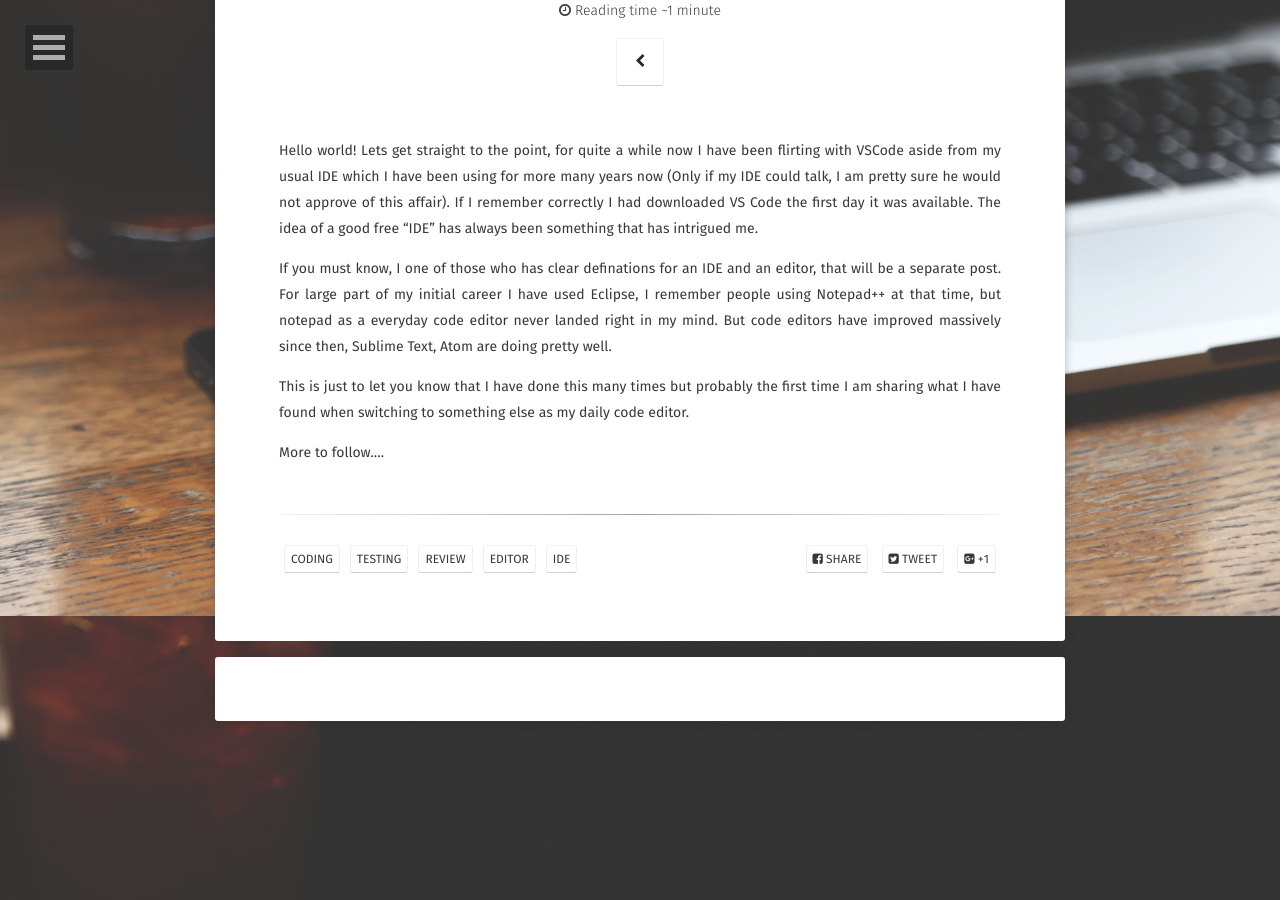
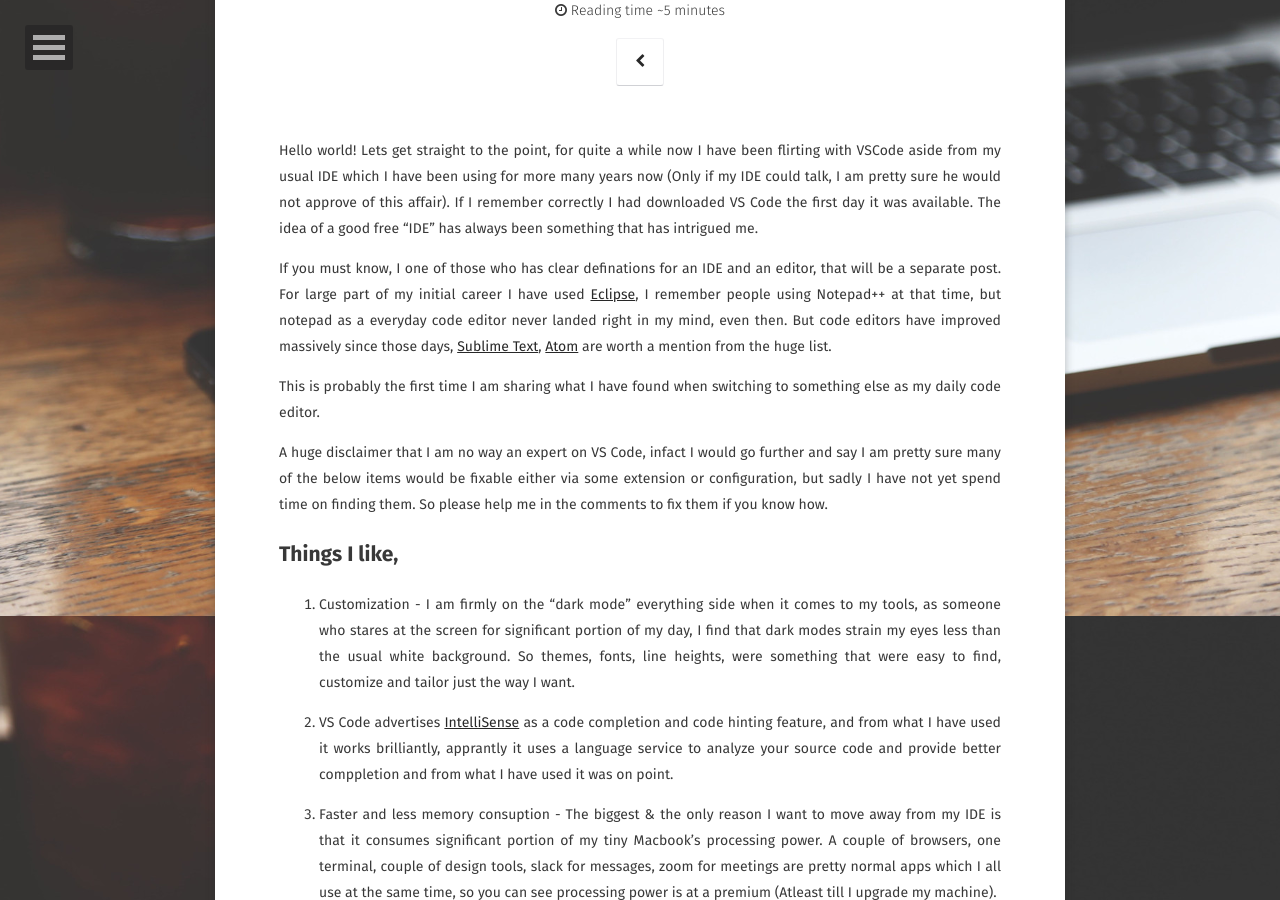
Before and after one commit to swarad07/swarad07.moon, a Jekyll site: the page built from _posts/2018-10-07-Trying-VSCode-for-a-full-day.md, in a window 1280 px wide and 900 px high, scrolled down 284 px. Built offline with Jekyll 4.4.1, drawn with Linux system fonts in a browser that asks for light colours; some web fonts are replaced; comment, search, counter and statistics services are not loaded; some of the changed text lies outside the part shown.

Commit message:
Finishing post 1.

```diff
--- a/_posts/2018-10-07-Trying-VSCode-for-a-full-day.md
+++ b/_posts/2018-10-07-Trying-VSCode-for-a-full-day.md
@@ -9,8 +9,49 @@ comments: true
 
 Hello world! Lets get straight to the point, for quite a while now I have been flirting with VSCode aside from my usual IDE which I have been using for more many years now (Only if my IDE could talk, I am pretty sure he would not approve of this affair). If I remember correctly I had downloaded VS Code the first day it was available. The idea of a good free "IDE" has always been something that has intrigued me.
 
-If you must know, I one of those who has clear definations for an IDE and an editor, that will be a separate post. For large part of my initial career I have used Eclipse, I remember people using Notepad++ at that time, but notepad as a everyday code editor never landed right in my mind. But code editors have improved massively since then, Sublime Text, Atom are doing pretty well.
+If you must know, I one of those who has clear definations for an IDE and an editor, that will be a separate post. For large part of my initial career I have used [Eclipse](https://www.eclipse.org), I remember people using Notepad++ at that time, but notepad as a everyday code editor never landed right in my mind, even then. But code editors have improved massively since those days, [Sublime Text](https://www.sublimetext.com/), [Atom](https://atom.io/) are worth a mention from the huge list.
 
-This is just to let you know that I have done this many times but probably the first time I am sharing what I have found when switching to something else as my daily code editor.
+This is probably the first time I am sharing what I have found when switching to something else as my daily code editor.
 
-More to follow....
+A huge disclaimer that I am no way an expert on VS Code, infact I would go further and say I am pretty sure many of the below items would be fixable either via some extension or configuration, but sadly I have not yet spend time on finding them. So please help me in the comments to fix them if you know how.
+
+## Things I like,
+1. Customization - I am firmly on the "dark mode" everything side when it comes to my tools, as someone who stares at the screen for significant portion of my day, I find that dark modes strain my eyes less than the usual white background. So themes, fonts, line heights, were something that were easy to find, customize and tailor just the way I want.
+
+2. VS Code advertises [IntelliSense](https://code.visualstudio.com/docs/editor/intellisense) as a code completion and code hinting feature, and from what I have used it works brilliantly, apprantly it uses a language service to analyze your source code and provide better comppletion and from what I have used it was on point.
+
+3. Faster and less memory consuption - The biggest & the only reason I want to move away from my IDE is that it consumes significant portion of my tiny Macbook's processing power. A couple of browsers, one terminal, couple of design tools, slack for messages, zoom for meetings are pretty normal apps which I all use at the same time, so you can see processing power is at a premium (Atleast till I upgrade my machine).
+
+4. The quick info option for any property is very good, you can quickly see the function defination as you type.
+![quick-info](assets/img/property-info.png)
+
+## Things I absolutely hated ot of the box which were fixable.
+1. Search - Autofilling the selected directory as scope. When I tried initially to search by selecting a directory and doing search it always searched in the scope that was last autofilled or entered manually, I expected it to autofill the diretcory path where to search based on which directory I selected. Luckily this was an easy fix using the keybindngs option in Code > Preferences > Keyboard Shortcuts. Here you will find all the possible functions you can do and bind them to a shortcut, I added this in keybindings.json,
+{% highlight php %}
+[
+  {
+    "key": "cmd+shift+f",
+    "command": "filesExplorer.findInFolder",
+    "when": "filesExplorerFocus"
+  }
+]
+{% endhighlight %}
+
+2. Copy Paste Mess - I had to find my inner peace for this one, for some reason the formatting of entire file kept getting messed up when I did copy paste. Bit of searching and clearly I wasnt the only one, found this [stackoverflow answer](https://stackoverflow.com/questions/42747498/vs-code-indentation-when-copying-and-pasting-is-messed-up), I honestly dont know why this is ON by default.
+
+## Things I want to find a solution for,
+1. For some reason my Xdebug doesnt work, I use drupal-vm as my local development stack, I am pretty sure something silly I am missing as the instruction [here ](http://docs.drupalvm.com/en/latest/extras/xdebug/) is pretty straightforward to make it work.
+
+2. When I click on a file in sidebar, it opens in new tab, if I click on a different file it opens again in the same tab closing the previous file. I think this has got to do with wether that file has any change or not, I dont know how to make each file open in a new tab always.
+
+3. CSS hierarchy - When you hover on selector I get to see the hierrarchy of the selectors, this is helpful in SCSS files. But I would love an bar at the bottom similar to how PHPStrom does it, where you see the parents as you type. This saves that additional hover action.
+![php-storm-css](assets/img/CSS-hierrachy.png)
+
+4. Search - Old keywords. I find that I often do two seaprate searches and then have to go back to the old keyword to find a file I had just seen which is now not showing up. But there is no way I see that I can select that old keyword from a dropdown or something and run the old search again.
+
+5. GIT history view - Finding old revisions of a file, comparing them with current revision or quickly checking out that old revision is all possible, but I feel it is not an optimal UX right now. I have seen other IDEs and editors do this better and I really hope VS Code improves this.
+
+## Conlusion
+After a long time I have found a code editor that I can really see myself using it as my daily driver. Granted I have spent last few months, switching to VS Code only to find something I dont like, mostly because I have gotten used to my current IDE. What I am really happy about is that nearly all those things that I didnt like I was either to find a workaround or straight up fix it by some config or extension. I am pretty sure if I use it for a month or two (that is the plan as of now) I will find solutions to the above dislikes, lets see how that goes, probably another post after that.
+
+Cheers!
```
Also changed, not shown: assets/img/CSS-hierrachy.png (added), assets/img/property-info.png (added).
